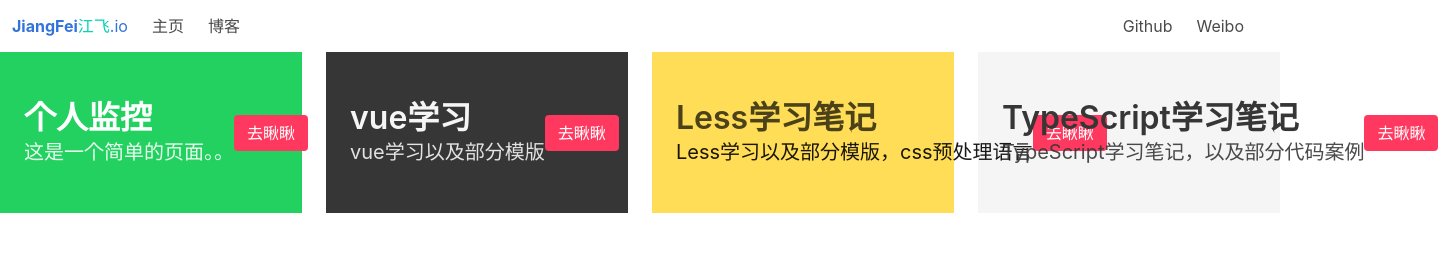
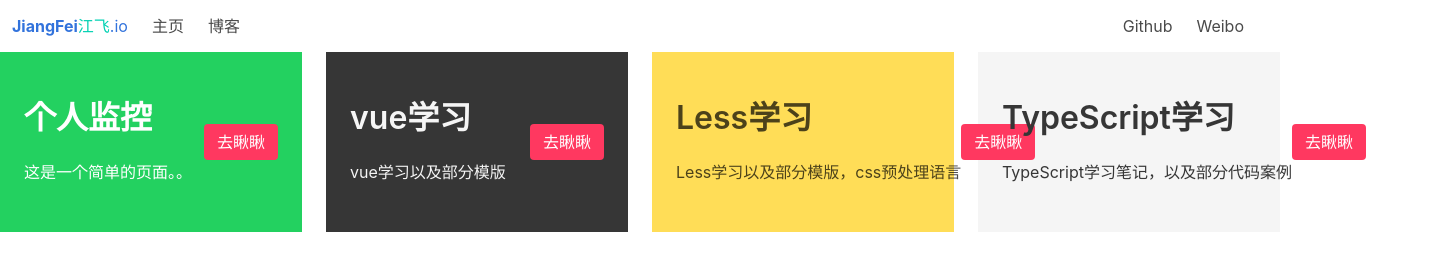
Before and after one commit to fdfinger/fdfinger.github.io, a plain HTML site: page blog/index.html in a window 1280 px wide. Shown: the whole page, 1438 px wide, since content can reach past the window. Drawn offline with Linux system fonts and the light colour scheme.

Commit message:
字段缩短

```diff
--- a/blog/index.html
+++ b/blog/index.html
@@ -47,7 +47,7 @@
                   <div class="level-left">
                     <div class="container">
                       <h1 class="title">${i.title}</h1>
-                      <h2 class="subtitle">${i.subtitle}</h2>
+                      <p>${i.subtitle}</p>
                     </div>
                   </div>
                   <div class="level-right">
--- a/json/blog.json
+++ b/json/blog.json
@@ -12,13 +12,13 @@
     "date": "2019-07-01 17:40:33"
   },
   {
-    "title": "Less学习笔记",
+    "title": "Less学习",
     "subtitle": "Less学习以及部分模版，css预处理语言",
     "url": "/blog/2019/20190726Less.html",
     "date": "2019-07-26 10:02:33"
   },
   {
-    "title": "TypeScript学习笔记",
+    "title": "TypeScript学习",
     "subtitle": "TypeScript学习笔记，以及部分代码案例",
     "url": "/blog/2019/20190726TypeScript.html",
     "date": "2019-07-26 10:14:33"
```
